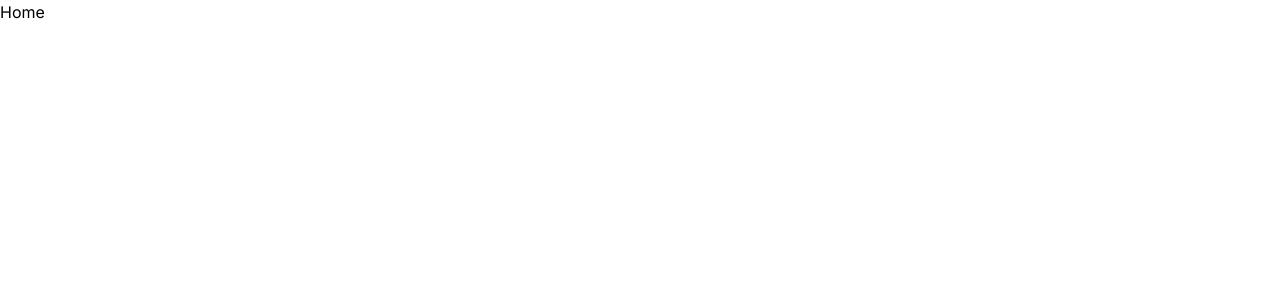
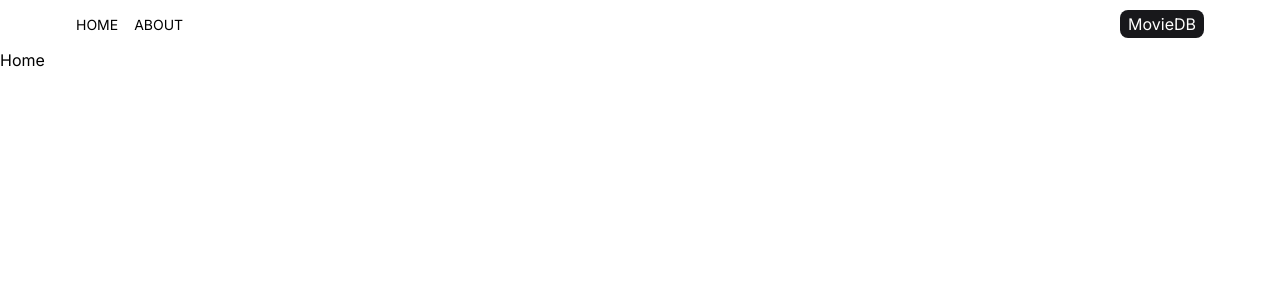
Before and after one commit to AbhayShaw1912/MovieDb, a Next.js app: page / in a window 1280 px wide. Shown: the top 300 px of the page. Built offline with nearby package versions, Linux system fonts and the light colour scheme.

Commit message:
header component

```diff
--- a/src/app/layout.js
+++ b/src/app/layout.js
@@ -1,5 +1,6 @@
 import { Inter } from "next/font/google";
 import "./globals.css";
+import Header from "@/components/Header";
 
 const inter = Inter({ subsets: ["latin"] });
 
@@ -11,7 +12,9 @@ export const metadata = {
 export default function RootLayout({ children }) {
   return (
     <html lang="en">
-      <body className={inter.className}>{children}</body>
+      <body className={inter.className}>
+      <Header/>
+      {children}</body>
     </html>
   );
 }
--- /dev/null
+++ b/src/components/Header.jsx
@@ -0,0 +1,19 @@
+import React from 'react';
+import MenuItem from "@/components/MenuItem";
+import {AiFillHome} from "react-icons/ai";
+import {BsFillInfoCircleFill} from "react-icons/bs";
+import Link from "next/link";
+
+export default function Header(props) {
+    return (
+        <div className="flex justify-between items-center p-3 max-w-6xl mx-auto">
+            <div className="flex gap-4">
+            <MenuItem title="Home" address="/" Icon={AiFillHome}/>
+                <MenuItem title="About" address="/about" Icon={BsFillInfoCircleFill}/>
+            </div>
+            <Link href="/">
+                <span className=" text-white px-2 py-1 bg-zinc-900 rounded-lg" >MovieDB</span>
+            </Link>
+        </div>
+    );
+}
--- /dev/null
+++ b/src/components/MenuItem.jsx
@@ -0,0 +1,11 @@
+import React from 'react';
+import Link from "next/link";
+
+export default function MenuItem({title,address,Icon}) {
+    return (
+        <Link href={address} className="hover:text-blue-600">
+            <Icon className="text-2xl sm:hidden"/>
+            <p className="uppercase hidden sm:inline text-sm">{title}</p>
+        </Link>
+    );
+}
```
Also changed, not shown: package.json (+5 -4 lines), 1 other file (tests, documents, lock files or other folders).
